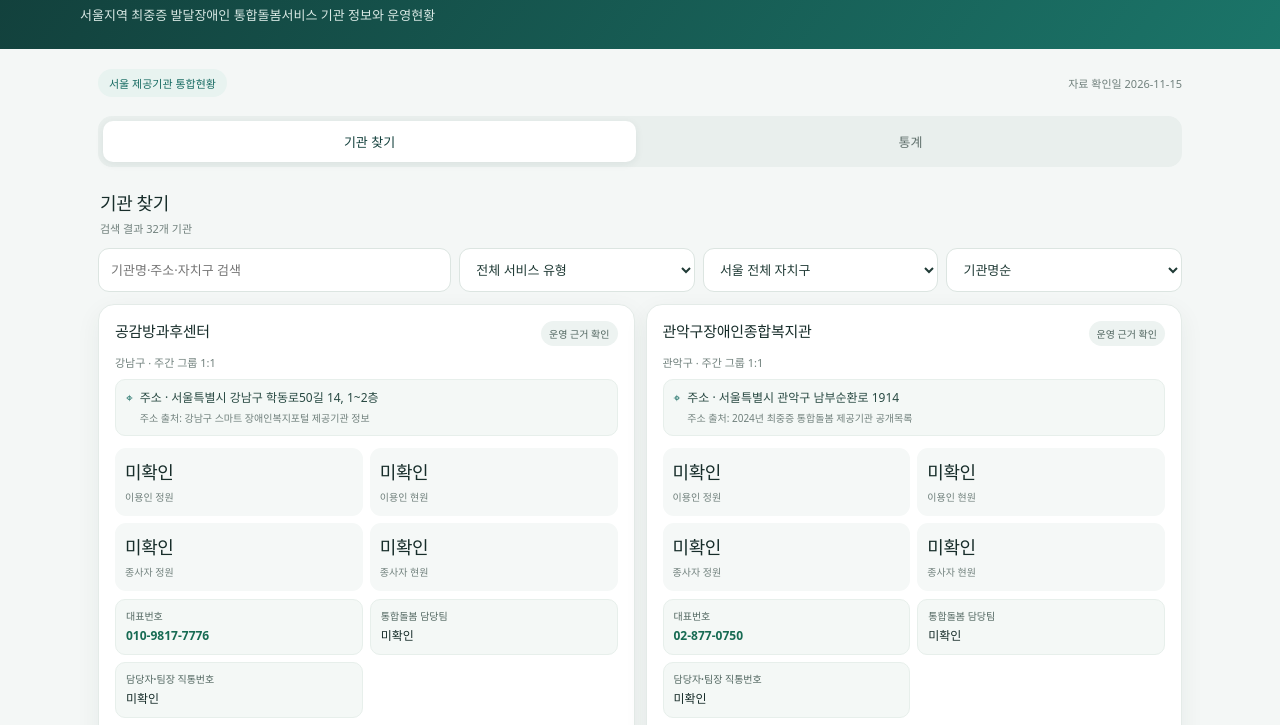
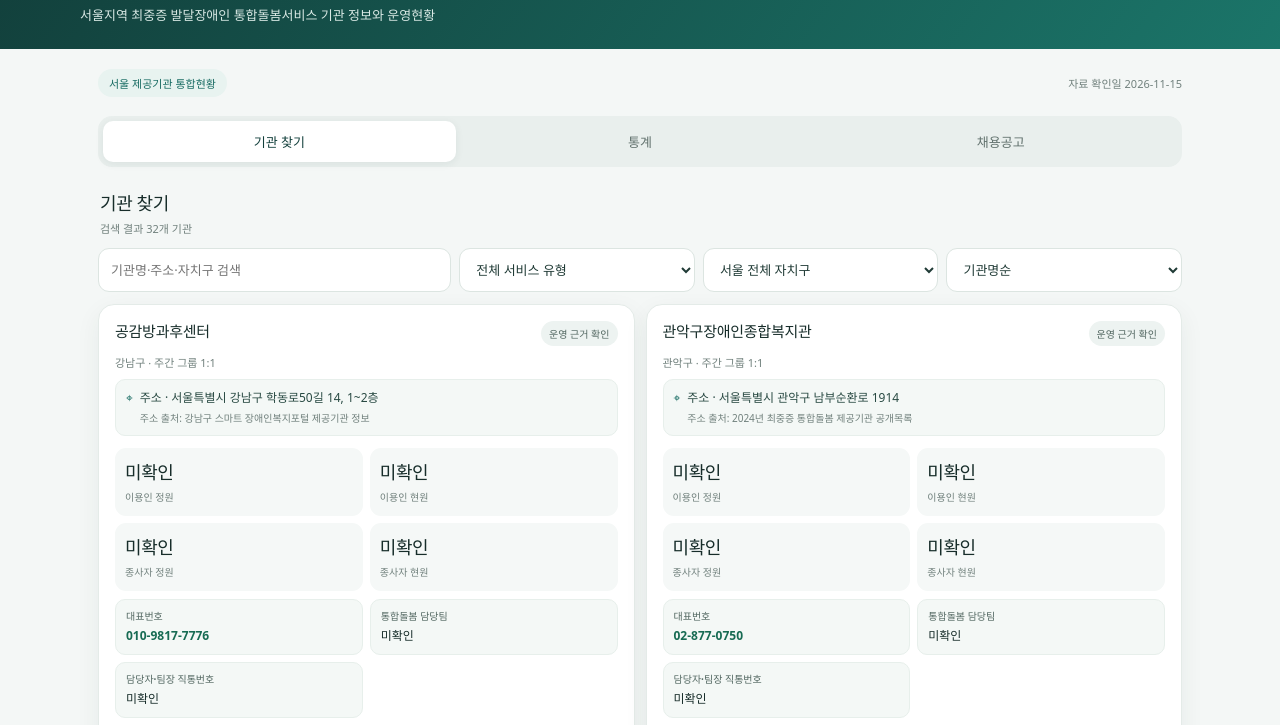
Before and after one commit to 79san2/emergency-hospital, a plain HTML site: page integrated-care/index.html in a window 1280 px wide. Shown: the part 68-793 px from the top of the page. Drawn offline with Linux system fonts and the light colour scheme.

Commit message:
Add recruitment menu to integrated care app

```diff
--- a/integrated-care/index.html
+++ b/integrated-care/index.html
@@ -37,7 +37,7 @@ input,select{width:100%;border:1px solid #dce5e1;background:white;border-radius:
 <main>
 <div class="topmeta"><span class="tag">서울 제공기관 통합현황</span><span class="updated" id="updated">자료 확인일 확인 중</span><button id="installApp" class="install-app" hidden type="button">앱 설치</button></div>
 <nav class="nav" aria-label="주요 메뉴">
- <button class="active" data-view="directory">기관 찾기</button><button data-view="statistics">통계</button>
+ <button class="active" data-view="directory">기관 찾기</button><button data-view="statistics">통계</button><button type="button" onclick="location.href='./jobs.html'">채용공고</button>
 </nav>
 
 <section class="view active" id="directory">
```
